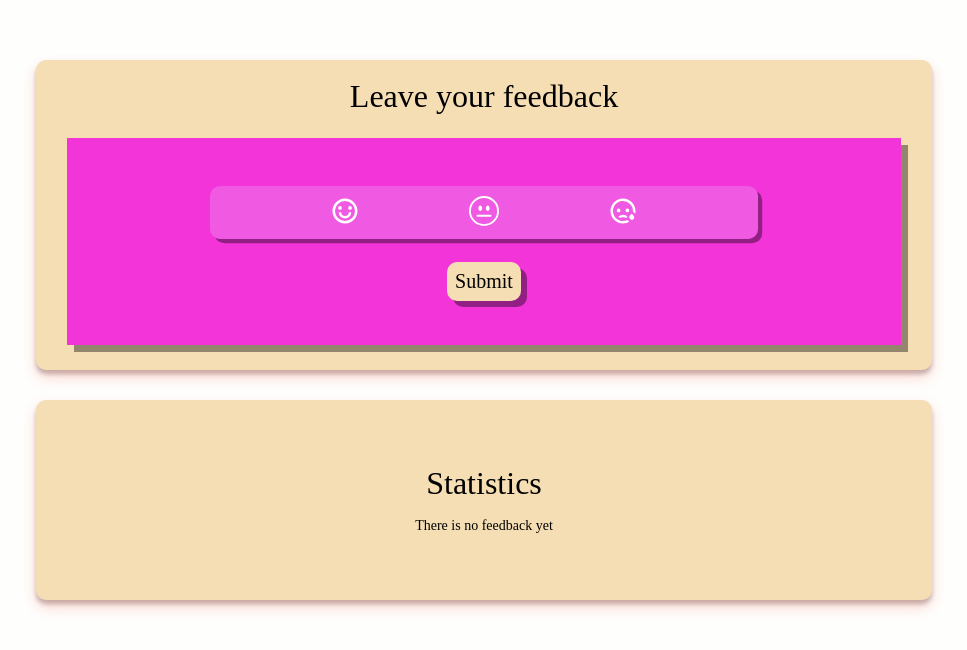
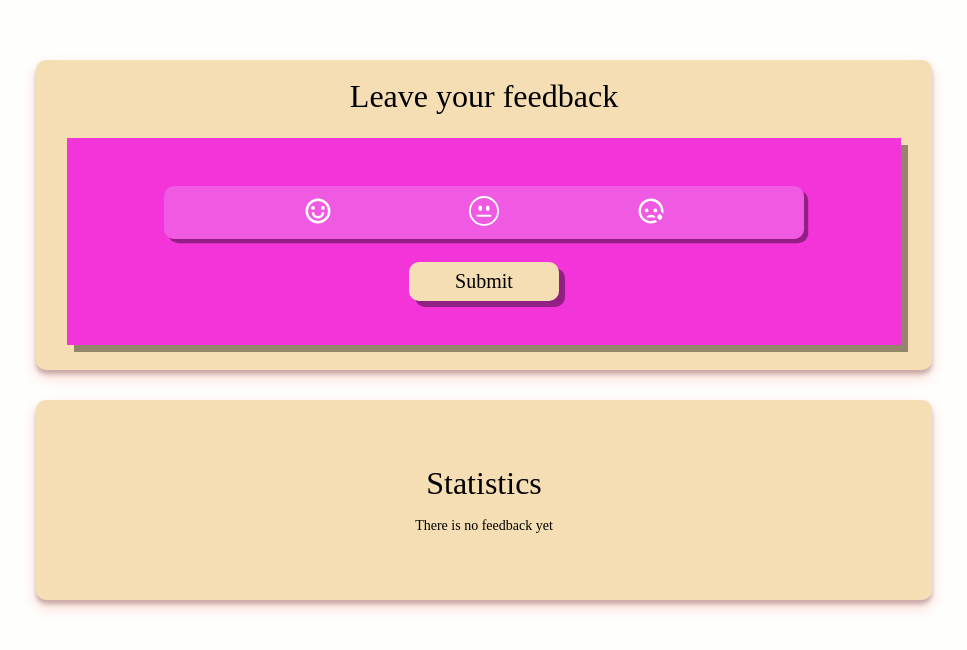
Before and after one commit to Iryna-Artymuk/goit-react-hw-02-feedback, a React (Create React App) app: page / in a window 1280 px wide. Shown: the top 650 px of the page, without its empty margins (156-1123 px from the left). Built offline with nearby package versions, Linux system fonts and the light colour scheme.

Commit message:
Update Rating.module.css

```diff
--- a/src/components/Feedback/Rating.module.css
+++ b/src/components/Feedback/Rating.module.css
@@ -39,8 +39,9 @@
 }
 
 .inputBox {
-  width: 70%;
+  width: 50vw;
   display: flex;
+  gap: 8px;
   justify-content: space-evenly;
   align-items: center;
 
@@ -89,6 +90,7 @@ input[class='sad']:focus + .ratingFormSvg {
 }
 
 .button {
+  width: 150px;
   padding: 8px;
   background: wheat;
 
```
